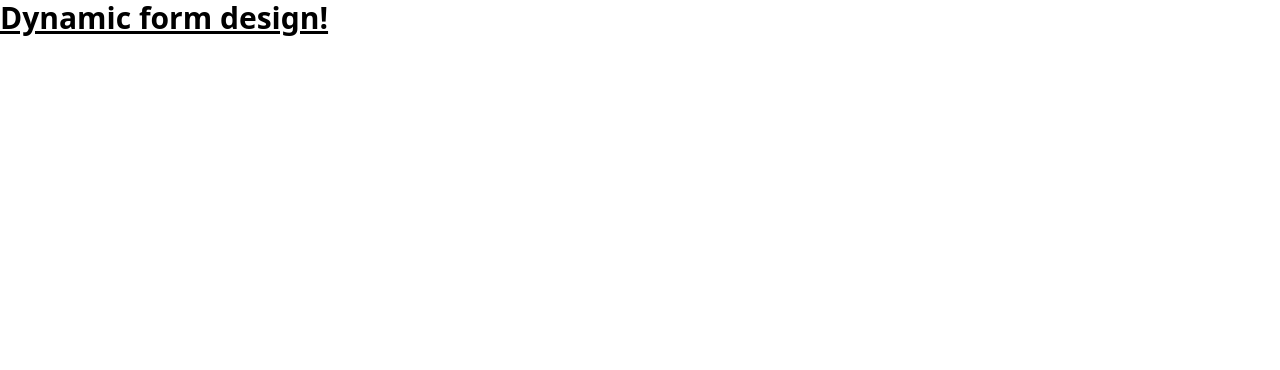
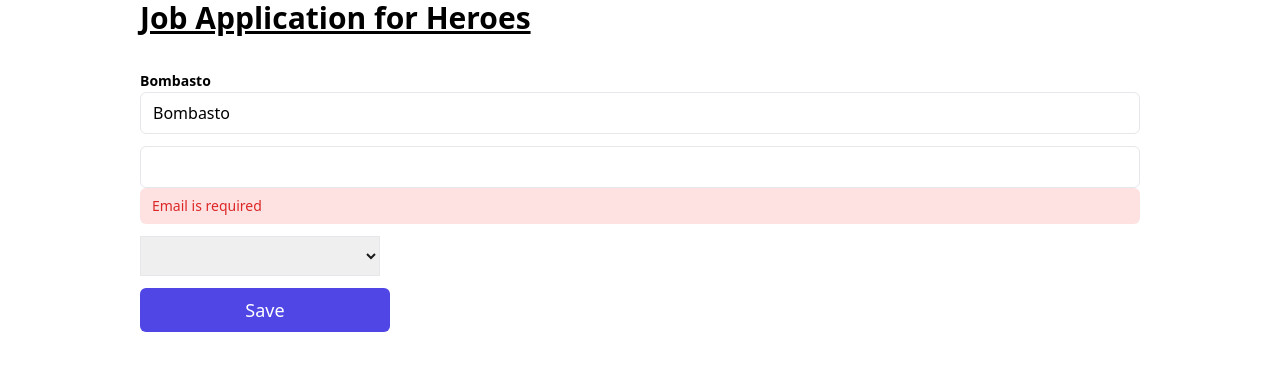
Before and after one commit to HenryAprendo/dynamic-form-design, an Angular app: page / in a window 1280 px wide. Shown: the top 370 px of the page. Built offline with nearby package versions, Linux system fonts and the light colour scheme.

Commit message:
Implementación y algunos estilos

```diff
--- a/src/app/app.component.html
+++ b/src/app/app.component.html
@@ -1,3 +1,4 @@
-<h1 class="text-3xl font-bold underline">
-  Dynamic form design!
-</h1>
+<div class="max-w-5xl mx-auto px-3">
+  <h2 class="text-3xl font-bold underline mb-8">Job Application for Heroes</h2>
+  <app-dynamic-form [questions]="questions$|async" />
+</div>
--- a/src/app/app.component.ts
+++ b/src/app/app.component.ts
@@ -1,14 +1,28 @@
-import { Component } from '@angular/core';
+import { Component, inject } from '@angular/core';
 import { CommonModule } from '@angular/common';
 import { RouterOutlet } from '@angular/router';
+import { QuestionService } from './services/question.service';
+import { QuestionBase } from './base-class/question-base';
+import { Observable } from 'rxjs';
+import { DynamicFormComponent } from './components/dynamic-form/dynamic-form.component';
 
 @Component({
   selector: 'app-root',
   standalone: true,
-  imports: [CommonModule, RouterOutlet],
+  imports: [CommonModule, RouterOutlet, DynamicFormComponent],
   templateUrl: './app.component.html',
-  styleUrls: ['./app.component.css']
+  styleUrls: ['./app.component.css'],
+  providers: [QuestionService]
 })
 export class AppComponent {
   title = 'dynamic-form-design';
+
+  questions$: Observable<QuestionBase<any>[]>;
+
+  private questionService = inject(QuestionService);
+
+  constructor(){
+    this.questions$ = this.questionService.getQuestions();
+  }
+
 }
--- a/src/app/components/dynamic-form-question/dynamic-form-question.component.html
+++ b/src/app/components/dynamic-form-question/dynamic-form-question.component.html
@@ -1,20 +1,28 @@
 
-<div [formGroup]="form">
-  <label [attr.for]="question.key">{{question.value}}</label>
+<div [formGroup]="form" class="mb-3">
+  <label [attr.for]="question.key" class="text-sm font-bold" >{{question.value}}</label>
   <div [ngSwitch]="question.controlType">
     <input
       *ngSwitchCase="'textbox'"
       [formControlName]="question.key"
       [type]="question.type"
       [id]="question.key"
+      class="w-full px-3 py-2 border rounded-md"
     >
     <select
       *ngSwitchCase="'dropdown'"
       [id]="question.key"
       [formControlName]="question.key"
+      class="border w-60 h-10 text-black/90 px-1"
     >
-      <option *ngFor="let opt of question.options" [value]="opt.key">{{opt.value}}</option>
+      <option
+        *ngFor="let opt of question.options"
+        [value]="opt.key"
+        class=""
+      >
+        {{opt.value}}
+      </option>
     </select>
   </div>
-  <div *ngIf="!isValid" >{{question.label}} is required</div>
+  <div *ngIf="!isValid" class="text-sm text-red-600 bg-red-100 px-3 py-2 rounded-md" >{{question.label}} is required</div>
 </div>
--- a/src/app/components/dynamic-form/dynamic-form.component.html
+++ b/src/app/components/dynamic-form/dynamic-form.component.html
@@ -5,7 +5,7 @@
     </div>
 
     <div>
-      <button type="submit" [disabled]="!form.valid" >Save</button>
+      <button class="text-lg font-medium text-white bg-indigo-600 px-3 py-2 rounded-md w-1/4 hover:bg-indigo-700" type="submit" [disabled]="!form.valid" >Save</button>
     </div>
   </form>
 
--- a/src/app/services/question.service.ts
+++ b/src/app/services/question.service.ts
@@ -20,7 +20,7 @@ export class QuestionService {
           { key: 'good', value: 'Good' },
           { key: 'unproven', value: 'Unproven' },
         ],
-        order: 3
+        order: 4
       }),
 
       new TextBoxQuestion({
@@ -34,6 +34,7 @@ export class QuestionService {
       new TextBoxQuestion({
         key: 'emailAddress',
         label: 'Email',
+        required: true,
         type: 'email',
         order: 2
       }),
```
